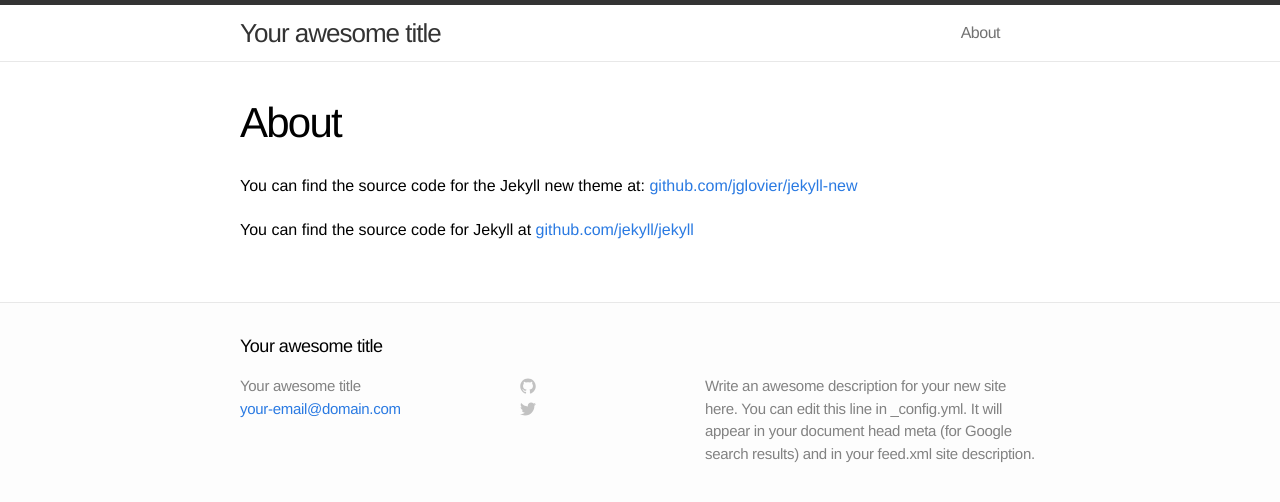
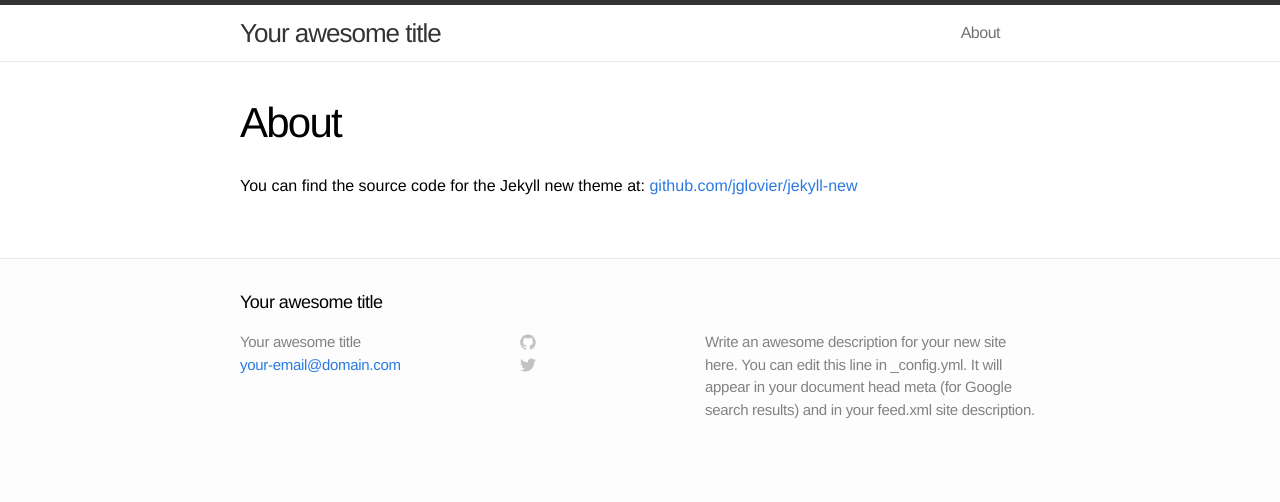
Before and after one commit to Groovespark/groovespark.github.io, a Jekyll site: the page built from about.md, in a window 1280 px wide. Shown: the top 502 px of the page. Built offline with Jekyll 4.4.1, drawn with Linux system fonts in a browser that asks for light colours.

Commit message:
Update about.md

```diff
--- a/about.md
+++ b/about.md
@@ -6,5 +6,3 @@
 
 
 You can find the source code for the Jekyll new theme at: [github.com/jglovier/jekyll-new](https://github.com/jglovier/jekyll-new)
-
-You can find the source code for Jekyll at [github.com/jekyll/jekyll](https://github.com/jekyll/jekyll)
```
